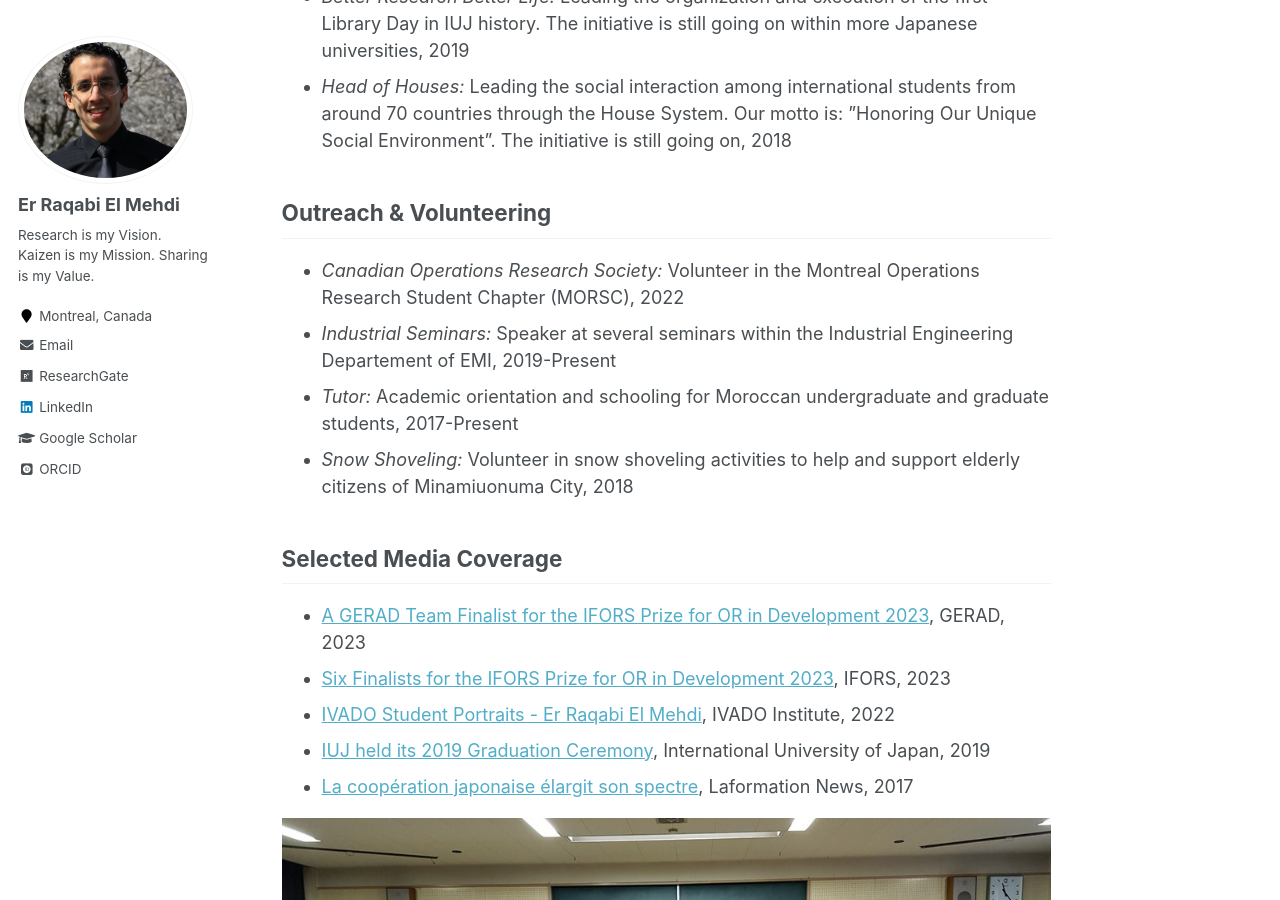
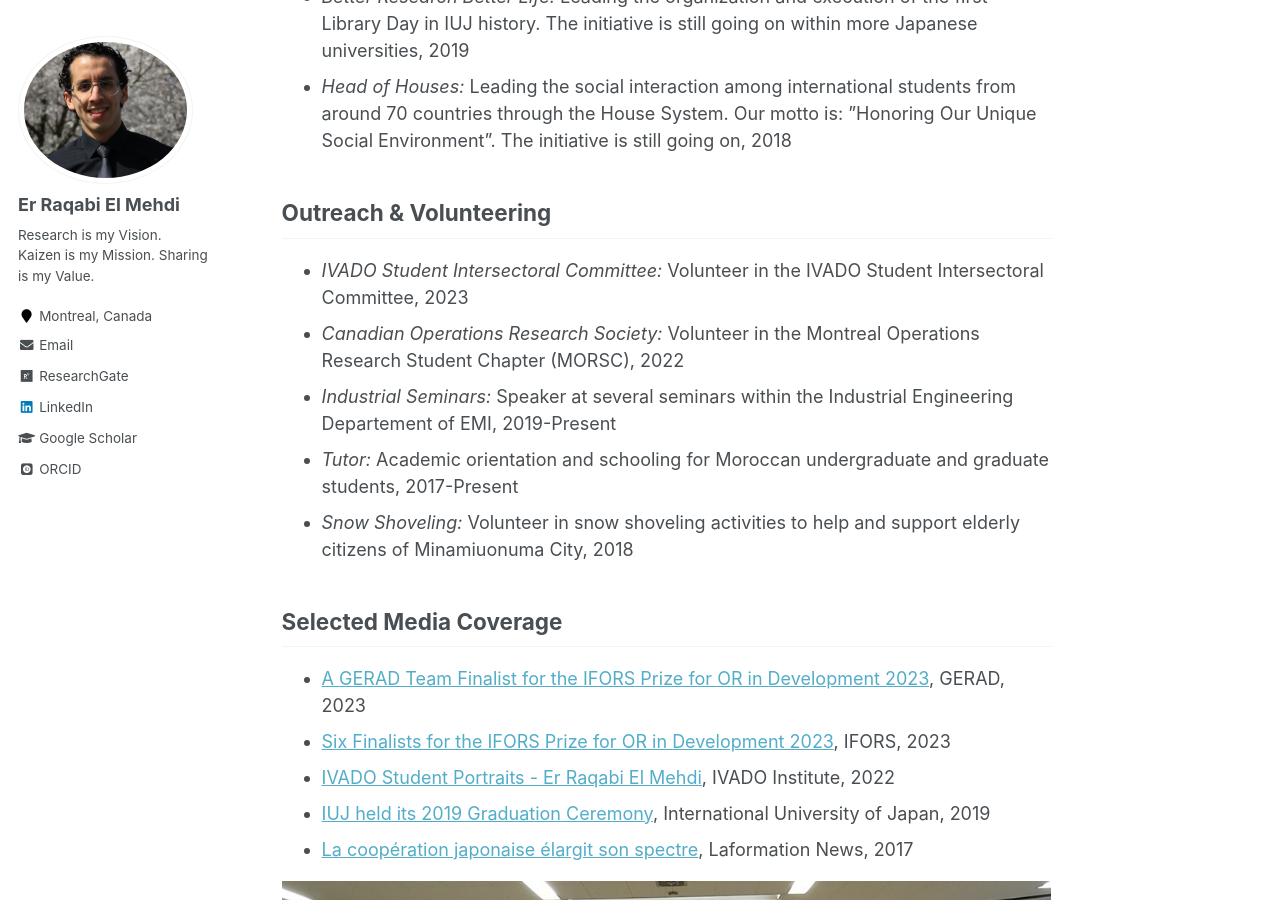
Before and after one commit to RqbMedi/rqbmedi.github.io, a Jekyll site: the page built from _pages/markdown.md, in a window 1280 px wide and 900 px high, scrolled down 354 px. Built offline with Jekyll 4.4.1, drawn with Linux system fonts in a browser that asks for light colours; some web fonts are replaced.

Commit message:
Update markdown.md

```diff
--- a/_pages/markdown.md
+++ b/_pages/markdown.md
@@ -17,6 +17,7 @@ Organizing & Leadership
 
 Outreach & Volunteering
 ------
+- *IVADO Student Intersectoral Committee:* Volunteer in the IVADO Student Intersectoral Committee, 2023
 - *Canadian Operations Research Society:* Volunteer in the Montreal Operations Research Student Chapter (MORSC), 2022
 - *Industrial Seminars:* Speaker at several seminars within the Industrial Engineering Departement of EMI, 2019-Present
 - *Tutor:* Academic orientation and schooling for Moroccan undergraduate and graduate students, 2017-Present
```
